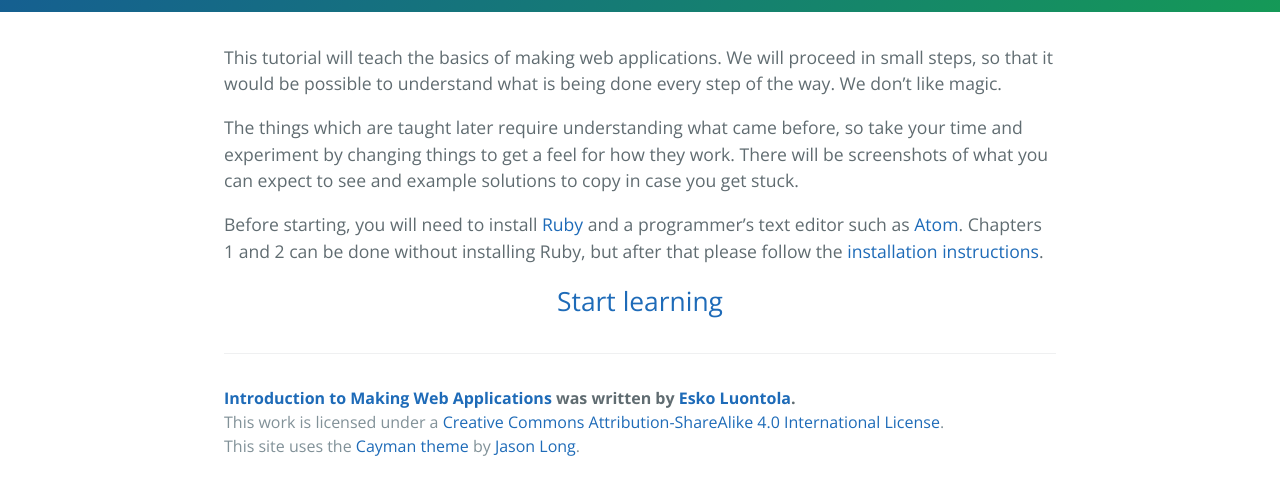
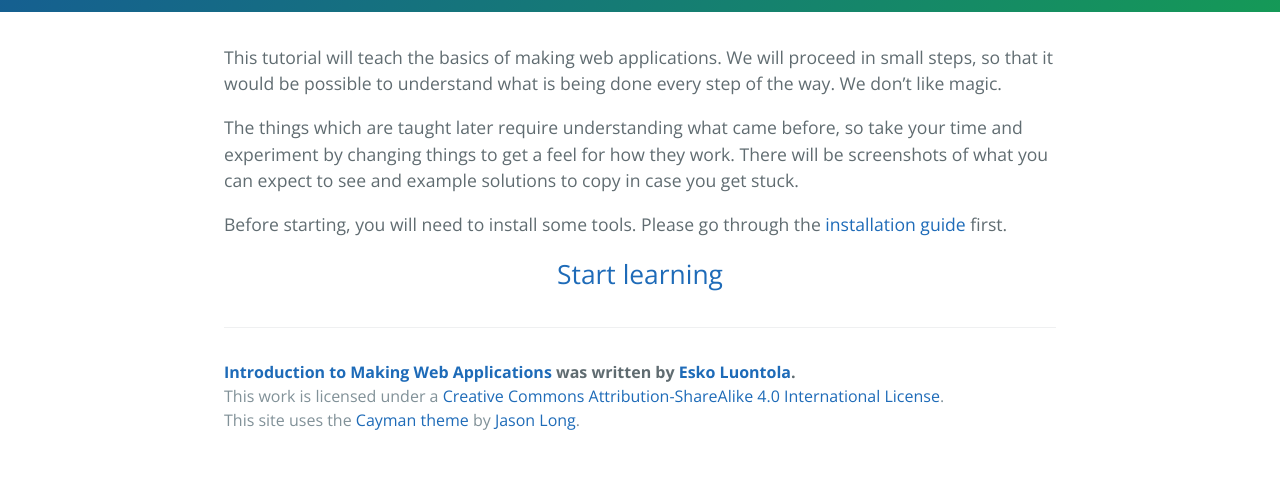
Before and after one commit to luontola/web-intro, a Jekyll site: the page built from index.md, in a window 1280 px wide, cut to the strip 324-819 px from the top of the page. Built offline with Jekyll 4.4.1, drawn with Linux system fonts in a browser that asks for light colours; Markdown is read by kramdown in place of the engine named in the settings.

Commit message:
Changed wording of links to installation guide

```diff
--- a/index.md
+++ b/index.md
@@ -6,6 +6,6 @@ This tutorial will teach the basics of making web applications. We will proceed
 
 The things which are taught later require understanding what came before, so take your time and experiment by changing things to get a feel for how they work. There will be screenshots of what you can expect to see and example solutions to copy in case you get stuck.
 
-Before starting, you will need to install [Ruby](https://www.ruby-lang.org/) and a programmer's text editor such as [Atom](https://atom.io/). Chapters 1 and 2 can be done without installing Ruby, but after that please follow the [installation instructions](/installation/).
+Before starting, you will need to install some tools. Please go through the [installation guide](/installation/) first.
 
 <a class="next-chapter" href="/html/">Start learning</a>
```
Also changed, not shown: databases.md (+1 -1 lines), templating.md (+1 -1 lines).
